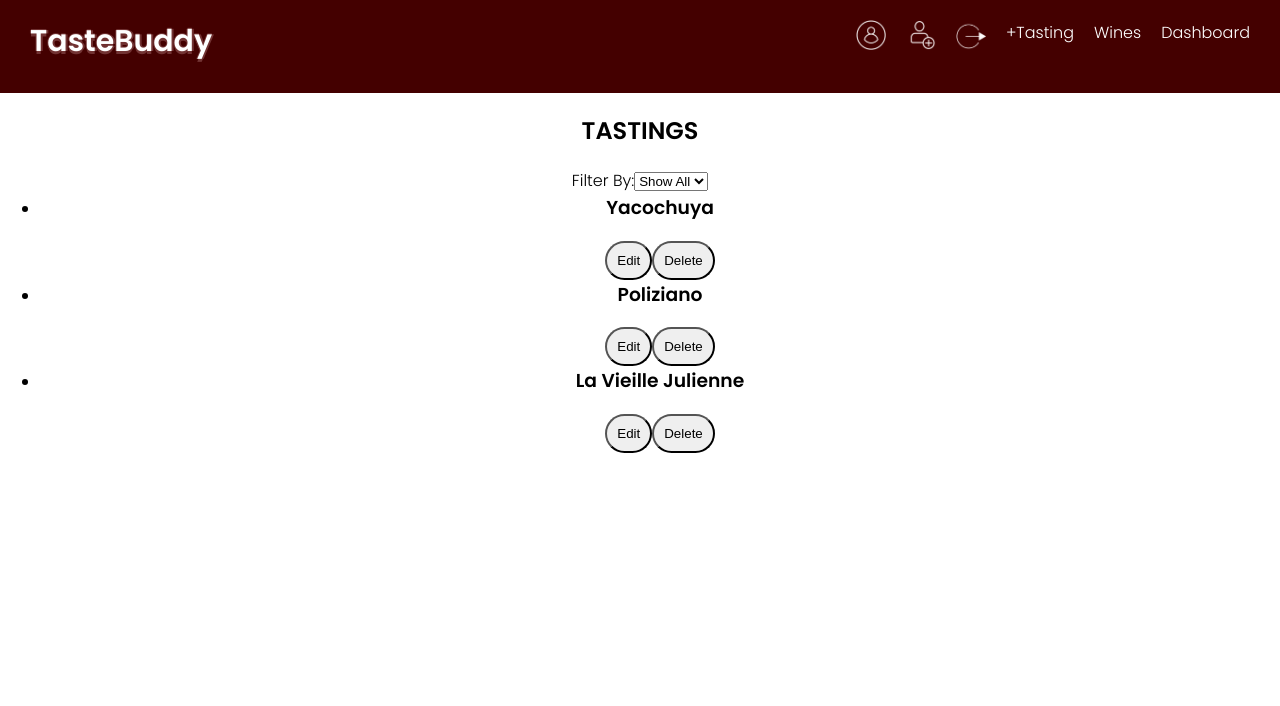
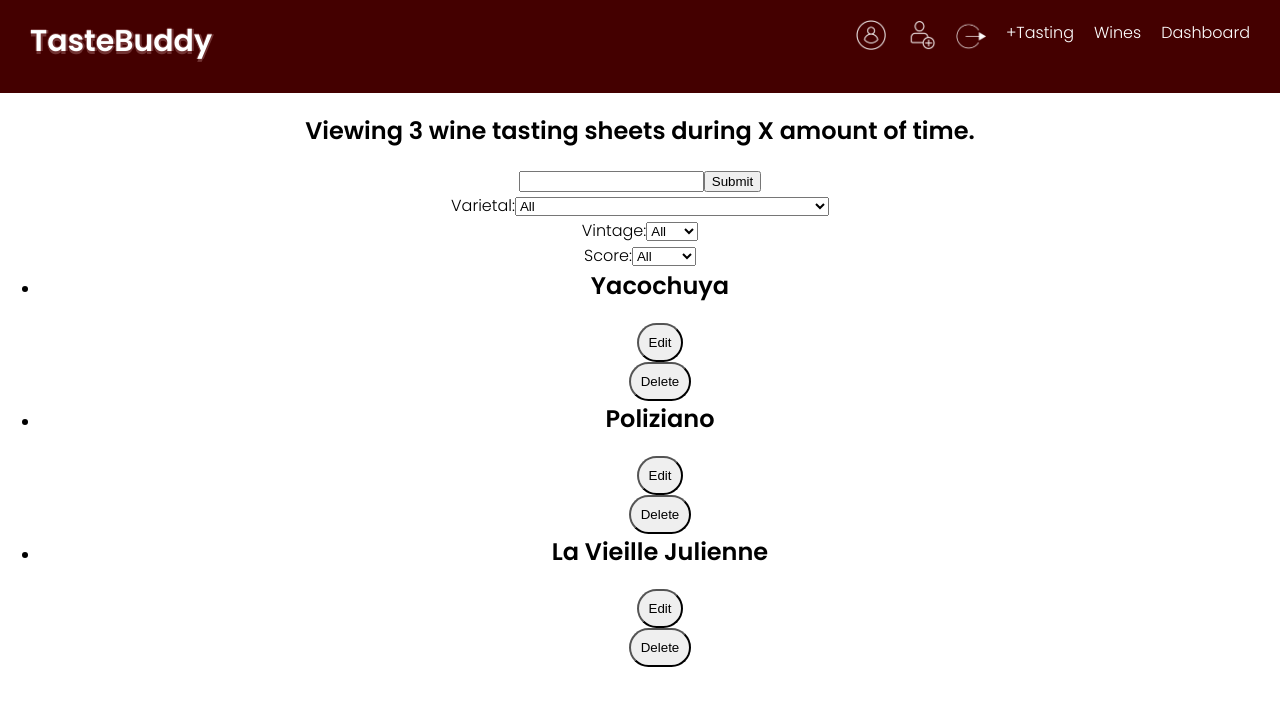
Before and after one commit to mariatorrentedev/taste-buddy-client, a React (Create React App) app: page /tastings in a window 1280 px wide. Shown: the top 706 px of the page. Built offline with nearby package versions, Linux system fonts and the light colour scheme.

Commit message:
Adding Delete Button component

```diff
--- a/src/App.js
+++ b/src/App.js
@@ -20,6 +20,7 @@ const tastings = [
     producer: "The Etcharts",
     varietal: "Malbec",
     vintage: "2007",
+    score: "85-89",
   },
   {
     id: 1,
@@ -28,6 +29,7 @@ const tastings = [
     producer: "Federico Carletti",
     varietal: "Sangiovese",
     vintage: "2017",
+    score: "95-100",
   },
   {
     id: 2,
@@ -36,6 +38,7 @@ const tastings = [
     producer: "Jean-Paul Daumen",
     varietal: "Grenache, Syrah, Counoise, Cinsault, Mourvedre",
     vintage: "2016",
+    score: "90-94",
   },
 ];
 
@@ -47,6 +50,13 @@ class App extends Component {
       this.setState({
         tastings,
         error: null,
+      });
+    },
+    deleteTasting: (tastingId) => {
+      return this.setState({
+        tastings: this.state.tastings.filter(
+          (tasting) => tasting.id !== tastingId
+        ),
       });
     },
     addTasting: (newTasting) => {
--- a/src/Components/AddTasting.js
+++ b/src/Components/AddTasting.js
@@ -70,16 +70,6 @@ class AddTasting extends Component {
           onSubmit={(e) => this.handleSubmit(e)}
         >
           {error && <p className="error">{error}</p>}
-          <div className="wine-image">
-            <label htmlFor="wine-url">Image Url:</label>
-            <input
-              placeholder="https://www.notion.so/imgjioewfjwe"
-              type="url"
-              id="wine-url"
-              name="wineUrl"
-              onChange={(e) => this.handleChange(e)}
-            />
-          </div>
           <div className="wine-name">
             <label htmlFor="wine-name" aria-label="wine-name">
               Name:
@@ -127,6 +117,20 @@ class AddTasting extends Component {
               name="vintage"
               onChange={(e) => this.handleChange(e)}
             />
+          </div>
+          <div className="score">
+            <label htmlFor="score" aria-label="score">
+              Score:
+            </label>
+            <select name="score" onChange={(e) => this.handleChange(e)}>
+              <option value="">Select...</option>
+              <option value="50-74">50-74</option>
+              <option value="75-79">75-79</option>
+              <option value="80-84">80-84</option>
+              <option value="85-89">85-89</option>
+              <option value="90-94">90-94</option>
+              <option value="95-100">95-100</option>
+            </select>
           </div>
           <div className="hiding-form">
             {/*
--- /dev/null
+++ b/src/Components/DeleteButton.js
@@ -0,0 +1,38 @@
+import React from "react";
+import config from "../config";
+import Context from "../Context";
+
+export default class DeleteButton extends React.Component {
+  static contextType = Context;
+
+  handleDelete = (e) => {
+    e.preventDefault();
+    const id = this.props.tasting.id;
+    fetch(`${config.API_BASE_URL}/${id}`, {
+      method: "DELETE",
+      headers: {
+        "content-type": "application/json",
+        Authorization: `Bearer ${config.API_KEY}`,
+      },
+    })
+      .then((res) => {
+        if (!res.ok) {
+          throw new Error("Somethinf went wrong, please try again later");
+        }
+      })
+      .then((res) => {
+        this.props.deleteTasting(id);
+        this.props.history.push("/tastings");
+      })
+      .catch((error) => {
+        console.log(error);
+      });
+  };
+  render() {
+    return (
+      <div className="DeleteBtn">
+        <button onClick={(e) => this.handleDelete(e)}>Delete</button>
+      </div>
+    );
+  }
+}
--- a/src/Components/Login.js
+++ b/src/Components/Login.js
@@ -48,7 +48,7 @@ export default class Login extends React.Component {
         <form
           className="form"
           aria-label="login-form"
-          onSubmit={this.handleLogin}
+          onSubmit={(e) => this.handleLogin}
         >
           {this.state.error && <p className="error">{this.state.error}</p>}
           <fieldset aria-label="email">
--- a/src/Components/TastingItem.js
+++ b/src/Components/TastingItem.js
@@ -1,48 +1,46 @@
 import React, { Component } from "react";
 import { Link } from "react-router-dom";
 import Context from "../Context";
+import DeleteButton from "./DeleteButton";
 
 export default class TastingItem extends React.Component {
+  static contextType = Context;
   state = {
     opened: false,
   };
-
   static defaultProps = {
     wineName: "",
-    wineUrl: "",
     producer: "",
     varietal: "",
-    vintage: "vintage",
+    vintage: "",
+    score: "",
   };
   render() {
-    const { wineName, wineUrl, producer, varietal } = this.props;
+    const { wineName, producer, varietal, score } = this.props;
+
     return (
       <li className="tasting-item">
         <div
           className="tasting-item-content"
           onClick={() => this.setState({ opened: !this.state.opened })}
         >
-          <h3 className="tasting-item-wineName">{wineName}</h3>
+          <h2 className="tasting-item-wineName">{wineName}</h2>
           {this.state.opened && (
-            <p>
-              {wineUrl}, {varietal}, {producer}
-            </p>
+            <section className="tasting-item-expanded">
+              <li>{varietal}</li>
+              <li>{producer}</li>
+              <li>{score}</li>
+            </section>
           )}
         </div>
         <div className="tasting-item-buttons">
           <button className="edit-tasting">Edit</button>
-          <button
-            className="delete-tasting"
-            //onClick={() => onClickDelete(id)}
-          >
-            Delete
-          </button>
+          <DeleteButton
+            tasting={{ ...this.props }}
+            history={{ ...this.props.history }}
+          />
         </div>
       </li>
     );
   }
 }
-
-TastingItem.defaultProps = {
-  onClickDelete: () => {},
-};
--- a/src/Components/TastingList.js
+++ b/src/Components/TastingList.js
@@ -8,6 +8,7 @@ class TastingList extends Component {
     filter: null,
     filterValue: "all",
   };
+
   render() {
     const tastings =
       this.state.filter && this.state.filterValue !== "all"
@@ -17,15 +18,55 @@ class TastingList extends Component {
         : this.context.tastings;
     return (
       <section className="tasting-list">
-        <h2>TASTINGS</h2>
-        <section>
-          <label>Filter By:</label>
+        <h2>
+          Viewing {this.context.tastings.length} wine tasting sheets during X
+          amount of time.
+        </h2>
+        <section className="input-search">
+          <input
+            type="text"
+            id="search-term"
+            onChange={(e) =>
+              this.setState({ filter: "wineName", filterValue: e.target.value })
+            }
+          ></input>
+          <input
+            type="submit"
+            onClick={[
+              ...new Set(this.context.tastings.map((t) => t.wineName)),
+            ].map((wineName) => wineName)}
+          ></input>
+        </section>
+        <div className="all-filters">
+          <section className="varietal-filter">
+            <label>Varietal:</label>
             <select
               onChange={(e) =>
-              this.setState({ filter: "vintage", filterValue: e.target.value })
+                this.setState({
+                  filter: "varietal",
+                  filterValue: e.target.value,
+                })
               }
             >
-            <option value="all">Show All</option>
+              <option value="all">All</option>
+              {[...new Set(this.context.tastings.map((t) => t.varietal))].map(
+                (varietal) => (
+                  <option value={varietal}>{varietal}</option>
+                )
+              )}
+            </select>
+          </section>
+          <section className="vintage-filter">
+            <label>Vintage:</label>
+            <select
+              onChange={(e) =>
+                this.setState({
+                  filter: "vintage",
+                  filterValue: e.target.value,
+                })
+              }
+            >
+              <option value="all">All</option>
               {[...new Set(this.context.tastings.map((t) => t.vintage))]
                 .sort()
                 .map((vintage) => (
@@ -33,9 +74,32 @@ class TastingList extends Component {
                 ))}
             </select>
           </section>
+          <section className="score-filter">
+            <label>Score:</label>
+            <select
+              onChange={(e) =>
+                this.setState({
+                  filter: "score",
+                  filterValue: e.target.value,
+                })
+              }
+            >
+              <option value="all">All</option>
+              {[...new Set(this.context.tastings.map((t) => t.score))]
+                .sort()
+                .map((score) => (
+                  <option value={score}>{score}</option>
+                ))}
+            </select>
+          </section>
+        </div>
         <ul className="ul-tasting-list" aria-live="polite">
           {tastings.map((tasting) => (
-            <TastingItem {...tasting} />
+            <TastingItem
+              key={tasting.id}
+              {...tasting}
+              deleteTasting={this.context.deleteTasting}
+            />
           ))}
         </ul>
       </section>
--- a/src/Context.js
+++ b/src/Context.js
@@ -1,3 +1,5 @@
 import React from "react";
 
-export default React.createContext();
+export default React.createContext({
+  tastings: [],
+});
```
Also changed, not shown: src/services/auth-api-service.js (added, +26 -0 lines), src/services/token-services.js (+7 -1 lines), src/Components/EditTasting.js (added), 1 other file (tests, documents, lock files or other folders). Lines whose indentation alone changed are shown as unchanged.
